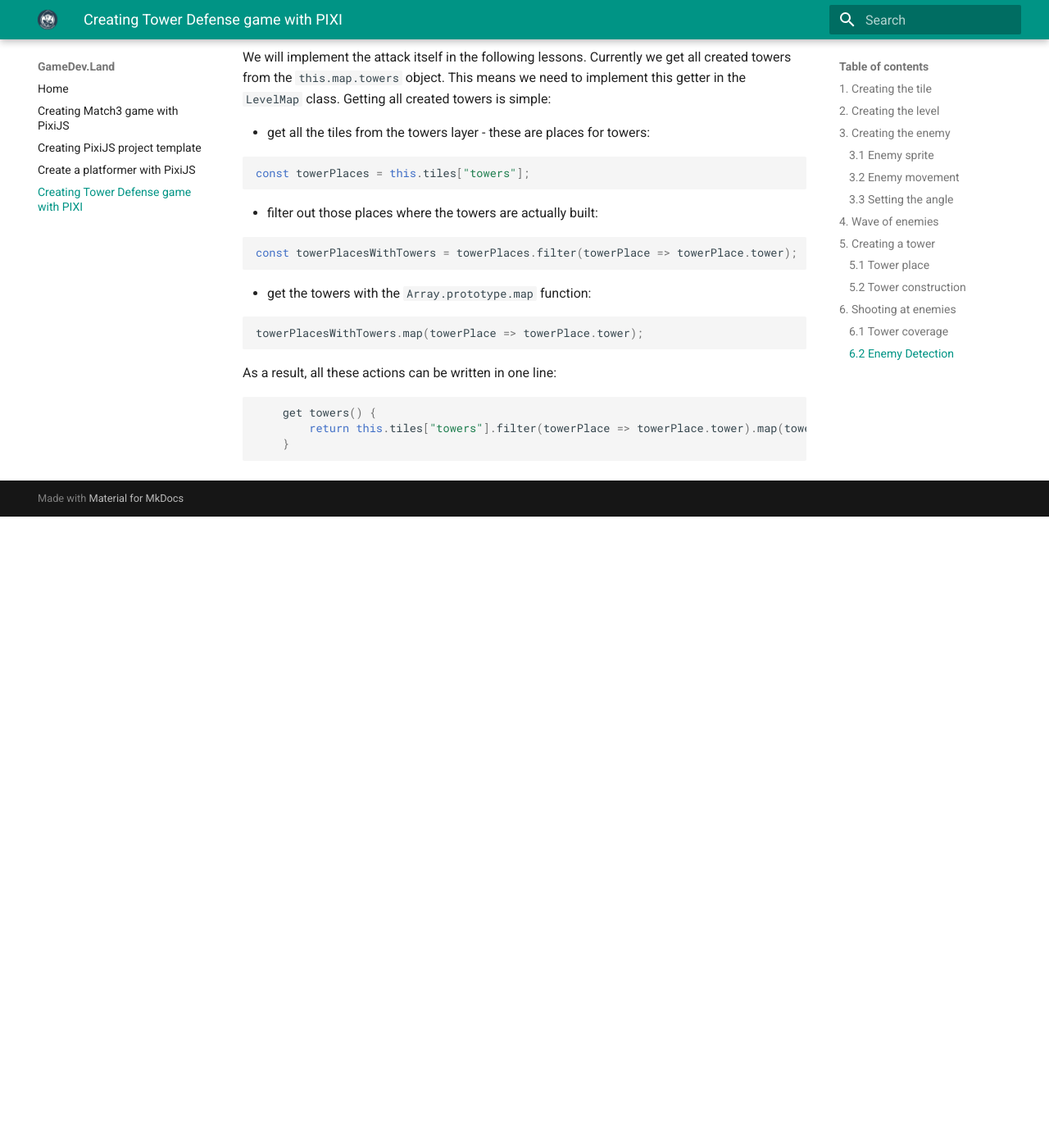
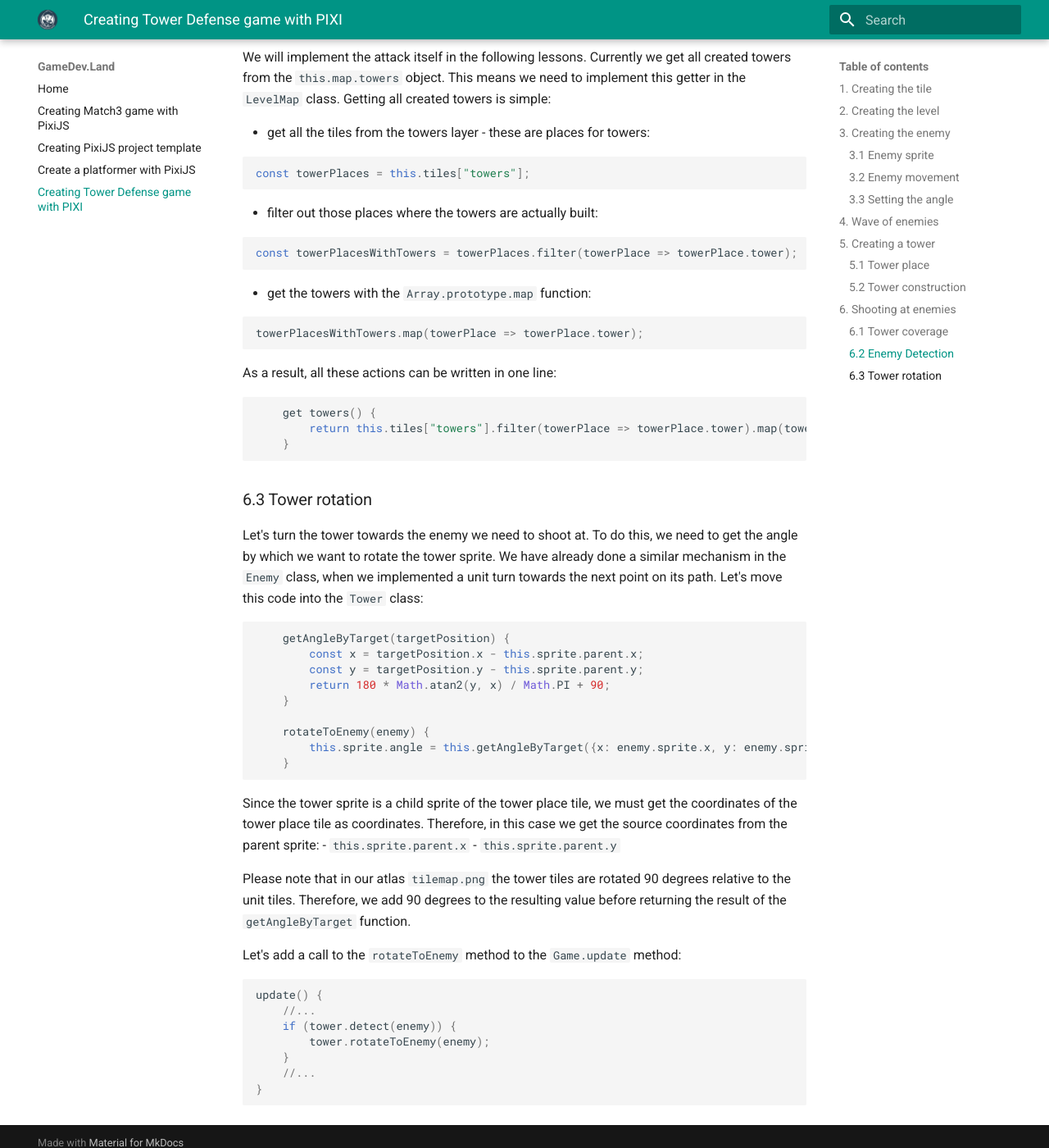
Before and after one commit to bolotnikov/gamedevland, an MkDocs documentation site: the page built from docs/tower-defense.md, in a window 1280 px wide and 1400 px high, scrolled down 17998 px. Shown: the whole window at 82% size. Built offline with MkDocs 1.6.1 and Material for MkDocs 9.7.7, drawn with Linux system fonts in a browser that asks for light colours; emoji names are drawn with the system emoji font; before the commit the page ends 18628 px from its top, so only the background shows below that.

Commit message:
Update tower-defense.md

````diff
--- a/docs/tower-defense.md
+++ b/docs/tower-defense.md
@@ -864,3 +864,40 @@ As a result, all these actions can be written in one line:
         return this.tiles["towers"].filter(towerPlace => towerPlace.tower).map(towerPlace => towerPlace.tower);
     }
 ```
+
+### 6.3 Tower rotation
+
+Let's turn the tower towards the enemy we need to shoot at.
+To do this, we need to get the angle by which we want to rotate the tower sprite. We have already done a similar mechanism in the `Enemy` class, when we implemented a unit turn towards the next point on its path.
+Let's move this code into the `Tower` class:
+
+
+```javascript
+    getAngleByTarget(targetPosition) {
+        const x = targetPosition.x - this.sprite.parent.x;
+        const y = targetPosition.y - this.sprite.parent.y;
+        return 180 * Math.atan2(y, x) / Math.PI + 90;
+    }
+
+    rotateToEnemy(enemy) {
+        this.sprite.angle = this.getAngleByTarget({x: enemy.sprite.x, y: enemy.sprite.y});
+    }
+```
+
+Since the tower sprite is a child sprite of the tower place tile, we must get the coordinates of the tower place tile as coordinates. Therefore, in this case we get the source coordinates from the parent sprite:
+- `this.sprite.parent.x`
+- `this.sprite.parent.y`
+
+Please note that in our atlas `tilemap.png` the tower tiles are rotated 90 degrees relative to the unit tiles. Therefore, we add 90 degrees to the resulting value before returning the result of the `getAngleByTarget` function.
+
+Let's add a call to the `rotateToEnemy` method to the `Game.update` method:
+
+```javascript
+update() {
+    //...
+    if (tower.detect(enemy)) {
+        tower.rotateToEnemy(enemy);
+    }
+    //...
+}
+```
````
